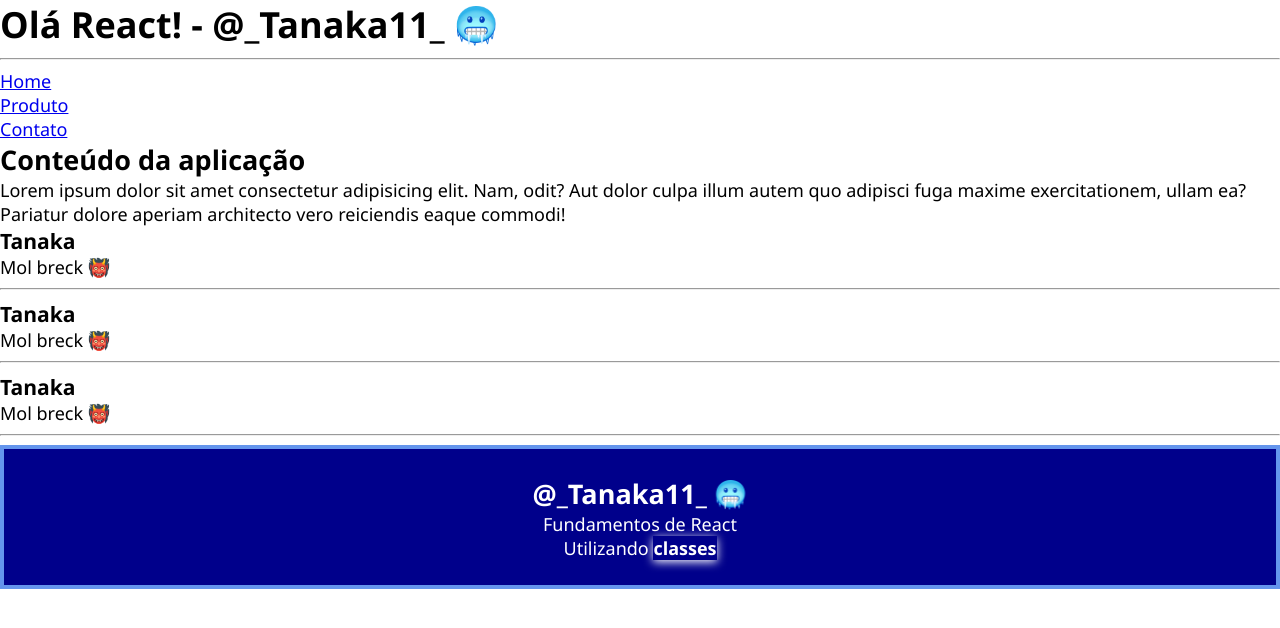
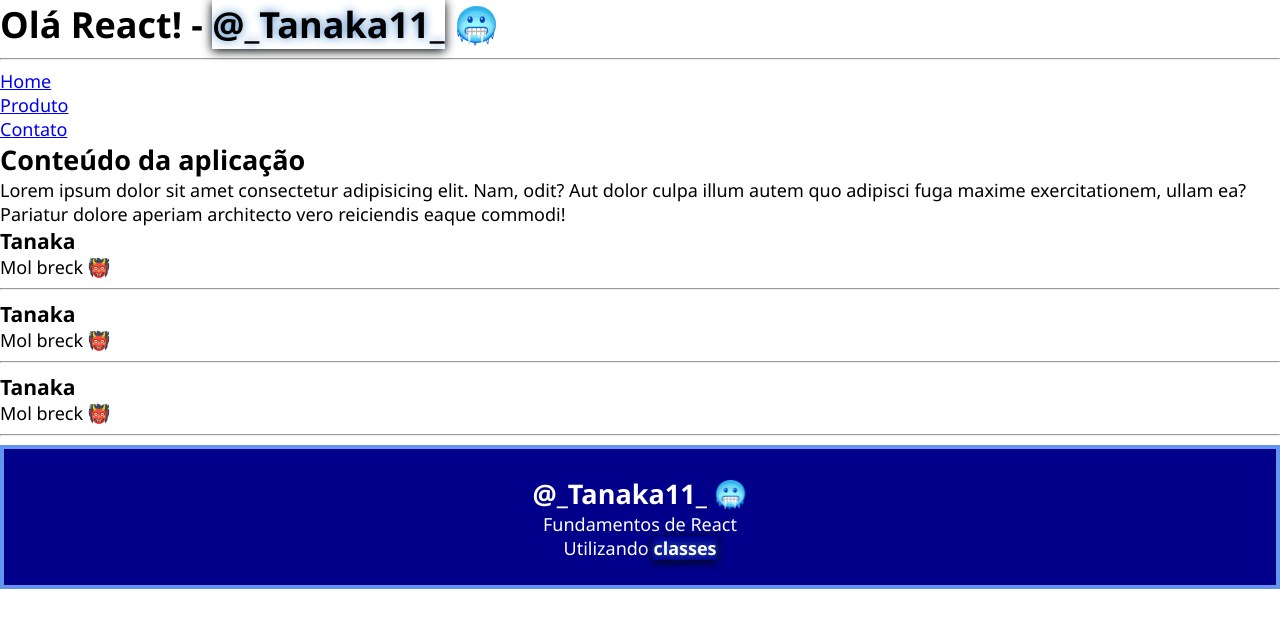
Before and after one commit to tanaka-11/react-fundamentos, a React (Vite) app: page / in a window 1280 px wide. Shown: the top 628 px of the page. Built offline with nearby package versions, Linux system fonts and the light colour scheme.

Commit message:
Conflito de classes com o mesmo nome

```diff
--- /dev/null
+++ b/src/components/Cabecalho.css
@@ -0,0 +1,6 @@
+/* Folha de Estilos CSS Module */
+
+/* Sombra de Texto */
+.sombra {
+  text-shadow: #4687c8 0 0 10px;
+}
--- a/src/components/Cabecalho.jsx
+++ b/src/components/Cabecalho.jsx
@@ -1,11 +1,14 @@
 // Importando o componente Menu
 import Menu from "./Menu";
+import "./Cabecalho.css";
 
 // Criando um componente individual para o cabeçalho
 function Cabecalho() {
   return (
     <header>
-      <h1>Olá React! - @_Tanaka11_ 🥶</h1>
+      <h1>
+        Olá React! - <span className="sombra">@_Tanaka11_</span> 🥶
+      </h1>
       <hr />
       {/* Importando o componente Menu dentro do componente Cabeçalho*/}
       <Menu />
--- a/src/index.css
+++ b/src/index.css
@@ -29,5 +29,5 @@ body {
 
 /* Bloco/Box/className */
 .sombra {
-  box-shadow: white 0 2px 10px;
+  box-shadow: black 0 2px 10px;
 }
```
